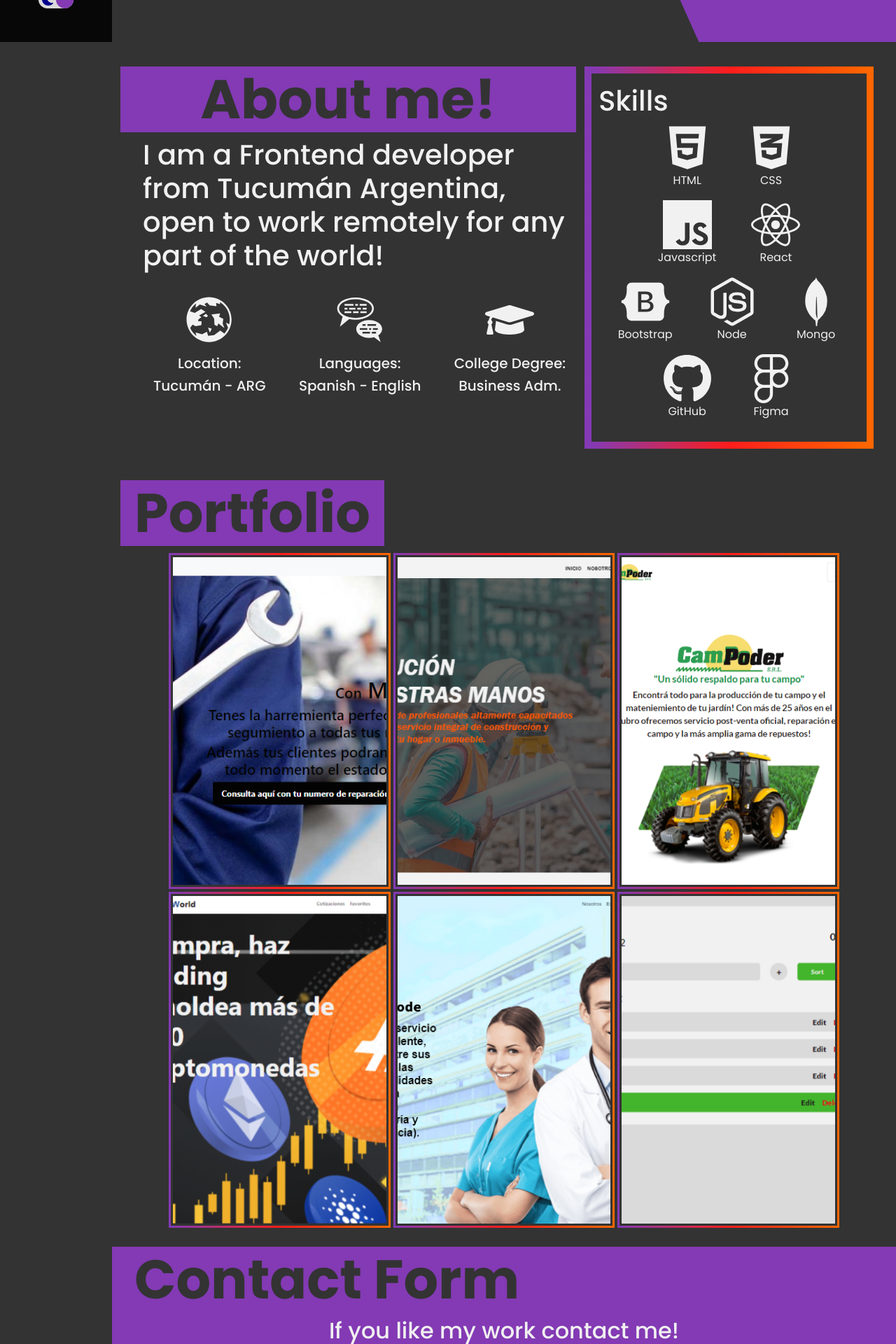
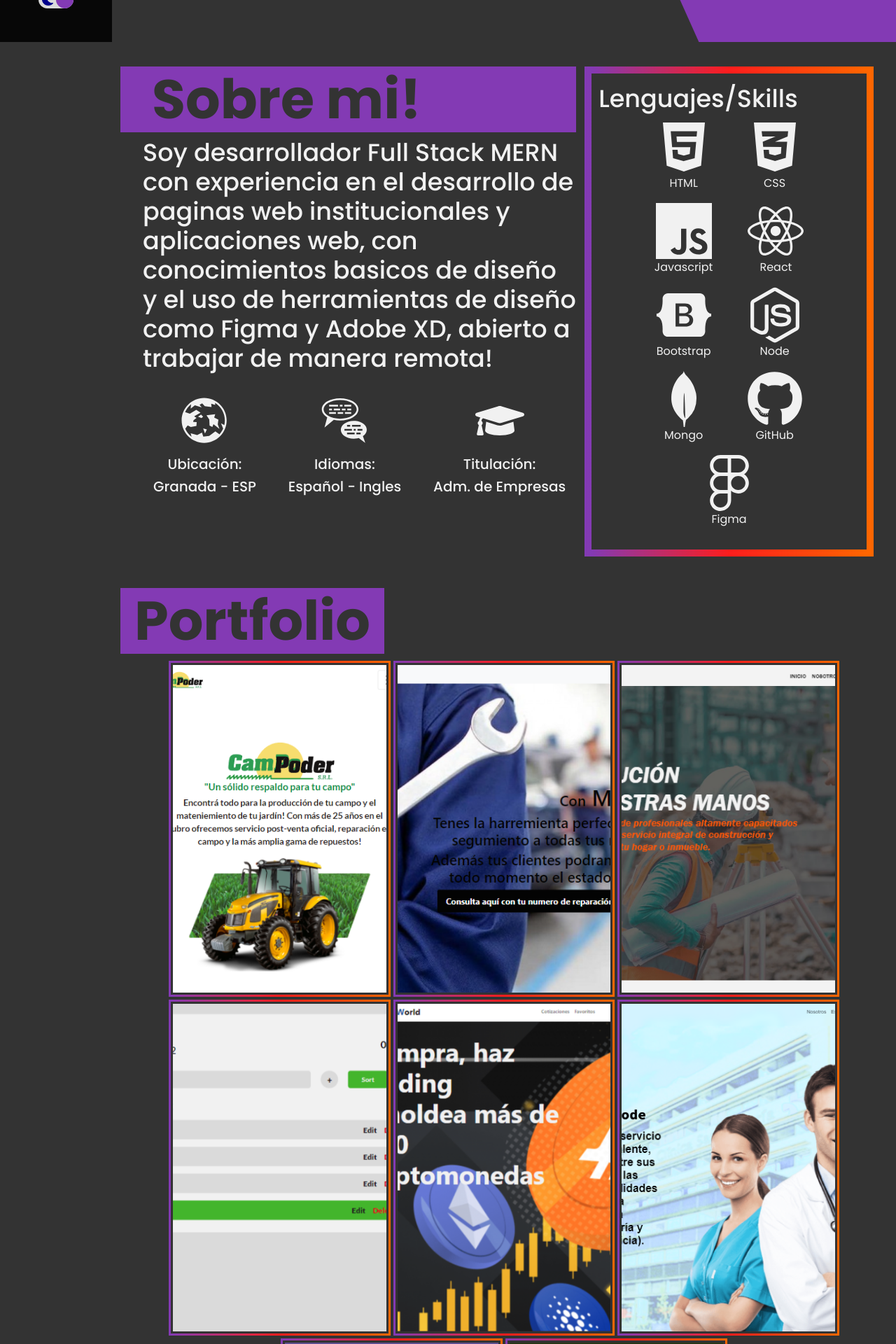
Before and after one commit to LMBarthaburu/portfolio-web, a React (Create React App) app: page / in a window 1280 px wide. Shown: the part 740-2660 px from the top of the page at 70% size. Built offline with nearby package versions, Linux system fonts and the light colour scheme.

Commit message:
cambio en el texto, cv y tamaño de fuente

```diff
--- a/src/components/About/About.js
+++ b/src/components/About/About.js
@@ -8,29 +8,29 @@ function About() {
   return (
     <section className='about' id='about'>
       <div className='container'>
-        <h2 className='about-title'>About me!</h2>
-        <h3 className='about-text'>I am a Frontend developer from Tucumán Argentina, open to work remotely for any part of the world!</h3>
+        <h2 className='about-title'>Sobre mi!</h2>
+        <h3 className='about-text'>Soy desarrollador Full Stack MERN con experiencia en el desarrollo de paginas web institucionales y aplicaciones web, con conocimientos basicos de diseño y el uso de herramientas de diseño como Figma y Adobe XD, abierto a trabajar de manera remota!</h3>
         <div className='about-container'>
           <div className='about-item'>
             <GiWorld className='about-item-logo'/>
-            <h5 className='about-item-title'>Location:</h5>
-            <h5 className='about-item-text'>Tucumán - ARG</h5>
+            <h5 className='about-item-title'>Ubicación:</h5>
+            <h5 className='about-item-text'>Granada - ESP</h5>
           </div>
           <div className='about-item'>
           <GiConversation className='about-item-logo'/>
-            <h5 className='about-item-title'>Languages:</h5>
-            <h5 className='about-item-text'>Spanish - English</h5>
+            <h5 className='about-item-title'>Idiomas:</h5>
+            <h5 className='about-item-text'>Español - Ingles</h5>
           </div>
           <div className='about-item'>
           <FaGraduationCap className='about-item-logo'/>
-            <h5 className='about-item-title'>College Degree:</h5>
-            <h5 className='about-item-text'>Business Adm.</h5>
+            <h5 className='about-item-title'>Titulación:</h5>
+            <h5 className='about-item-text'>Adm. de Empresas</h5>
           </div>
         </div>
       </div>
       <div className='stack-container'>
         <div className='stack-box'>
-          <h3 className='about-text'> Skills </h3>
+          <h3 className='about-text'> Lenguajes/Skills </h3>
           <Languages/>
         </div>
       </div>
--- a/src/components/About/about.css
+++ b/src/components/About/about.css
@@ -8,7 +8,7 @@
   flex: 1.5;
 }
 .about-title{
-  text-align: center;
+  text-align: start;
   display: block;
   font-size: 96px;
   background-color: var(--orange);
@@ -51,7 +51,7 @@
     margin-left: -32px;
   }
   .about-text{
-    font-size: 40px;
+    font-size: 35px;
   }
   .about-item{
     margin: 0 15px;
--- a/src/components/Contact/Contact.js
+++ b/src/components/Contact/Contact.js
@@ -1,7 +1,7 @@
 import React, { useRef, useState } from 'react'
 import emailjs from 'emailjs-com'
 import './contact.css'
-import CV from '../../Assets/CV/LMB-CV.pdf'
+import CV from '../../Assets/CV/cv-LuisMiguelBarthaburu.pdf'
 
 function Contact() {
   const formRef = useRef()
@@ -20,23 +20,23 @@ function Contact() {
   return (
     <section className='contact' id='contact'>
       <div className='clippath-form'></div>
-      <h2 className='contact-title'>Contact Form</h2>
+      <h2 className='contact-title'>Contáctame!</h2>
       <div className='text-form'>
-        <h4 className='contact-subtitle'>If you like my work contact me!</h4>
+        {/* <h4 className='contact-subtitle'>Si te gusto mi trabajo no dudes en contactarme!</h4> */}
         <form ref={formRef} onSubmit={handleSubmit} className='contact-form' id='formulario'>
-          <label className='form-lable'>Full Name</label>
-          <input type="text" placeholder='Name' name='user_name' className='form-input'required/>
-          <label className='form-lable'>Subject</label>
-          <input type="text" placeholder='Subject' name='user_subject' className='form-input'required/>
+          <label className='form-lable'>Nombre completo</label>
+          <input type="text" placeholder='Nombre completo' name='user_name' className='form-input'required/>
+          <label className='form-lable'>Asunto</label>
+          <input type="text" placeholder='Motivo del contacto' name='user_subject' className='form-input'required/>
           <label className='form-lable'>E-mail</label>
           <input type="email" placeholder='Email' name='user_email' className='form-input'required/>
-          <label className='form-lable'>Message</label>
-          <textarea id="" placeholder='Message' name='message' rows="5" className='form-text-area'required></textarea>
+          <label className='form-lable'>Mensaje</label>
+          <textarea id="" placeholder='Describe brevemente tu proyecto' name='message' rows="5" className='form-text-area'required></textarea>
           <div>
-            <button className='form-btn'>Submit</button>
-            <a href={CV} download="LuisMiguelBarthaburu-CV.pdf" className='form-cv'>Download CV</a>
+            <button className='form-btn'>Enviar</button>
+            <a href={CV} download="LuisMiguelBarthaburu-CV.pdf" className='form-cv'>Descargar CV</a>
           </div>
-          {done && <p className='sent-msg'>Message sent succesfully!!</p>}
+          {done && <p className='sent-msg'>Mensaje enviado!</p>}
         </form>
       </div>
     </section>
--- a/src/components/Hero/Hero.js
+++ b/src/components/Hero/Hero.js
@@ -5,7 +5,7 @@ function Hero() {
   return (
     <section className='hero' id='home'>
       <div className='text'>
-        <h4 className='hi'>Hi there! I am</h4>
+        <h4 className='hi'>Hola! soy</h4>
         <h1 className='name'>Luis <span className='midle-name'> <br /> Miguel</span> Barthaburu</h1>
         <div className='list'>
           <div className='list-container'>
--- a/src/components/Languages/languages.css
+++ b/src/components/Languages/languages.css
@@ -13,7 +13,7 @@
 }
 @media (min-width: 992px) and (max-width: 1440px){
   .skills-logo{
-    font-size: 70px;
+    font-size: 80px;
   }
 }
 @media (min-width: 577px) and (max-width: 991px){
--- a/src/data.js
+++ b/src/data.js
@@ -1,7 +1,7 @@
-// import tNoa from '../src/Assets/Img/turismo-noa.png'
+import tNoa from '../src/Assets/Img/turismo-noa.png'
 import toDo from '../src/Assets/Img/to-do-list.png'
 import cpd from '../src/Assets/Img/campoder.png'
-// import migo from '../src/Assets/Img/migo.png'
+import migo from '../src/Assets/Img/migo.png'
 import crypto from '../src/Assets/Img/crypto.png'
 import clinica from '../src/Assets/Img/clinica-rc.png'
 import toolman from '../src/Assets/Img/toolman.png'
@@ -9,6 +9,14 @@ import taller from '../src/Assets/Img/miTaller.png'
 
 
 export const portfolio =[
+  {
+    id: 5,
+    img:cpd,
+    nombre: 'Campoder SRL',
+    repositorio:'https://github.com/LMBarthaburu/CamPoder',
+    link:'https://campodersrl.com',
+    tecnologias:'HTML, CSS, Bootstrap, Javascript, React',
+  },
   {
     id:8,
     img:taller,
@@ -26,12 +34,12 @@ export const portfolio =[
     tecnologias:'REACT, Bootstrap'
   },
   {
-    id: 5,
-    img:cpd,
-    nombre: 'Campoder SRL',
-    repositorio:'https://github.com/LMBarthaburu/CamPoder',
-    link:'https://campodersrl.com',
-    tecnologias:'HTML, CSS, Bootstrap, Javascript, React',
+    id: 4,
+    img:toDo,
+    nombre: 'To Do list app',
+    repositorio:'https://github.com/LMBarthaburu/To-Do-List',
+    link:'https://todo-list-app-example.netlify.app/',
+    tecnologias:'HTML, CSS, Javascript',
   },
   {
     id: 1,
@@ -39,7 +47,7 @@ export const portfolio =[
     nombre: 'CryptoWorld',
     repositorio:'https://github.com/LMBarthaburu/cryptoworld',
     link:'https://crypto-world-info.netlify.app/',
-    tecnologias:'HTML, CSS, Bootstrap, Javascript, React',
+    tecnologias:'HTML, CSS, Bootstrap, Javascript, React (proyecto academico)',
   },
   {
     id: 6,
@@ -48,31 +56,23 @@ export const portfolio =[
     repositorio:'https://github.com/marcosarias21/proyecto-clinica',
     repositorioBackEnd: 'https://github.com/LMBarthaburu/proyecto-clinica-backend',
     link:'https://clinica-rc-24i.netlify.app/',
-    tecnologias:'MERN',
+    tecnologias:'MERN (proyecto academico)',
   },
   {
-    id: 4,
-    img:toDo,
-    nombre: 'To Do list app',
-    repositorio:'https://github.com/LMBarthaburu/To-Do-List',
-    link:'https://todo-list-app-example.netlify.app/',
-    tecnologias:'HTML, CSS, Javascript',
+    id: 2,
+    img:migo,
+    nombre: 'Migo Community',
+    repositorio:'https://github.com/LMBarthaburu/red-social',
+    link:'https://migo-community.netlify.app/',
+    tecnologias:'HTML, CSS, Javascript (proyecto academico)',
   },
-  // {
-  //   id: 2,
-  //   img:migo,
-  //   nombre: 'Migo Community',
-  //   repositorio:'https://github.com/LMBarthaburu/red-social',
-  //   link:'https://migo-community.netlify.app/',
-  //   tecnologias:'HTML, CSS, Javascript',
-  // },
-  // {
-  //   id: 3,
-  //   nombre: 'Turismo NOA',
-  //   img:tNoa,
-  //   repositorio:'https://github.com/LMBarthaburu/turismo-noa',
-  //   link:'https://turismo-noa.netlify.app/',
-  //   tecnologias:'HTML, CSS, Bootstrap',
-  // },
+  {
+    id: 3,
+    nombre: 'Turismo NOA',
+    img:tNoa,
+    repositorio:'https://github.com/LMBarthaburu/turismo-noa',
+    link:'https://turismo-noa.netlify.app/',
+    tecnologias:'HTML, CSS, Bootstrap (proyecto academico)',
+  },
 
 ]
```
Also changed, not shown: 2 other files (tests, documents, lock files or other folders).
